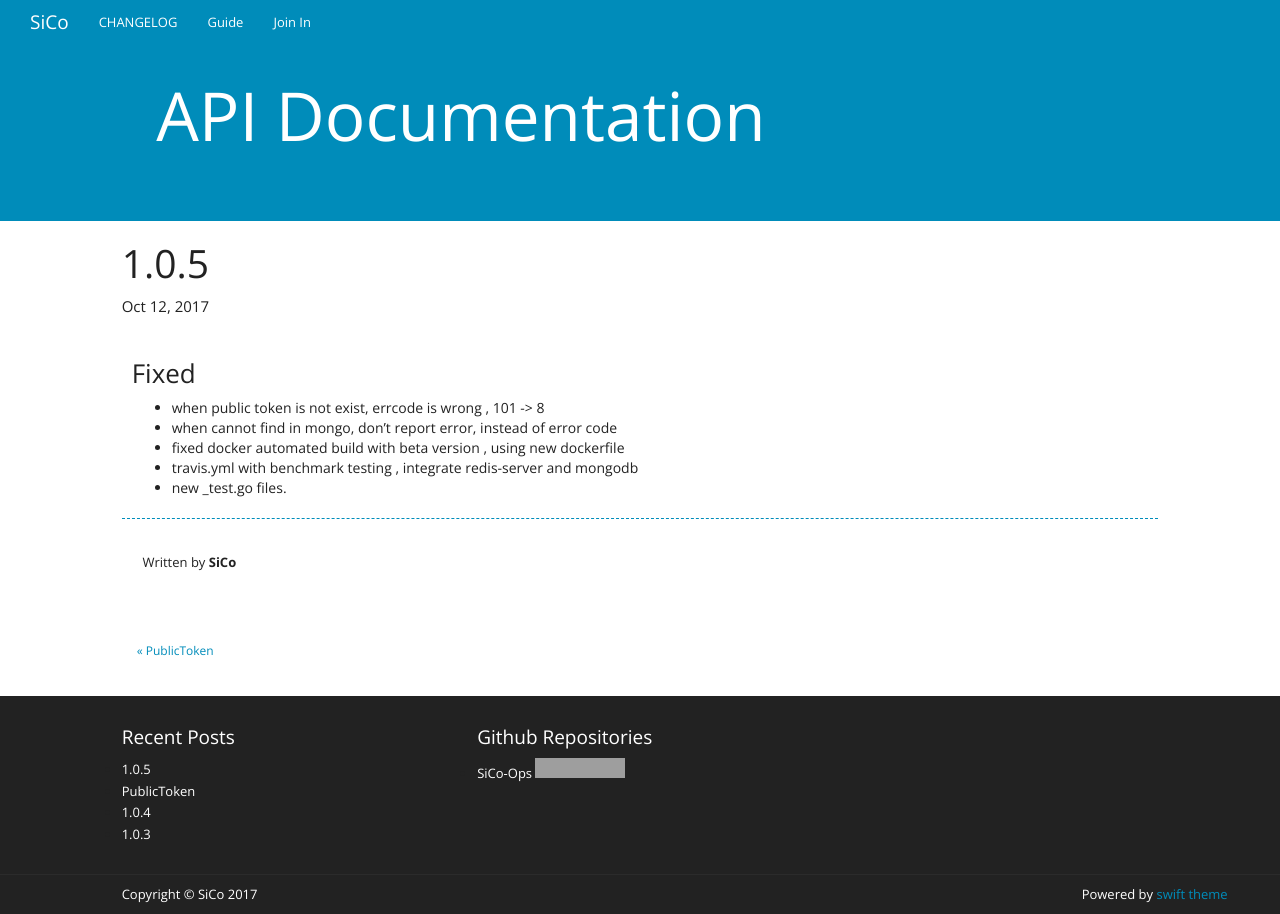
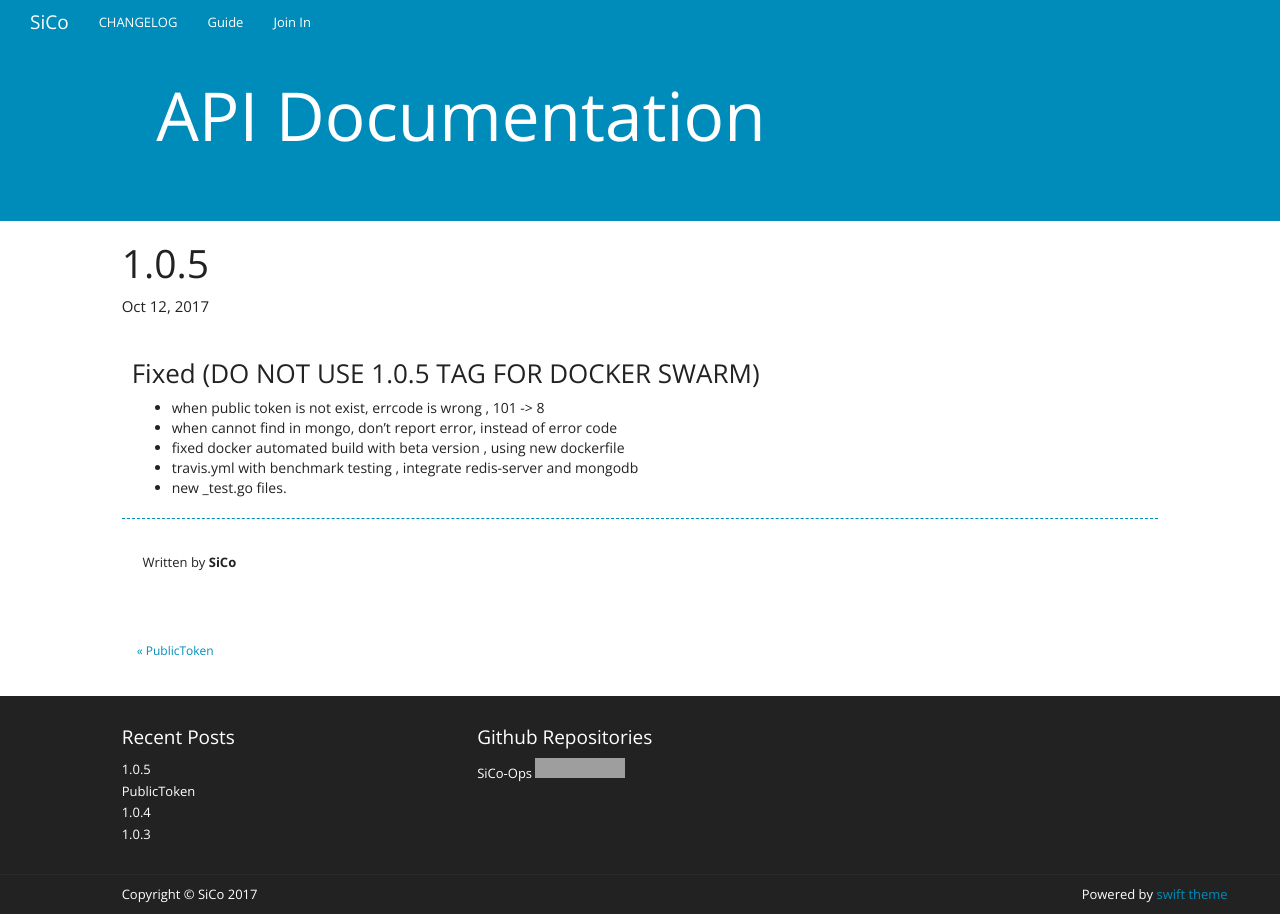
Before and after one commit to SICO-SYS/SiCo-Ops.github.io, a Jekyll site: the page built from _posts/2017-10-12-1.0.5.md, in a window 1280 px wide. Built offline with Jekyll 4.4.1, drawn with Linux system fonts in a browser that asks for light colours; nearby versions of some CDN libraries; comment, search, counter and statistics services are not loaded; grey boxes are pictures that could not be loaded.

Commit message:
warning for 1.0.5

```diff
--- a/_posts/2017-10-12-1.0.5.md
+++ b/_posts/2017-10-12-1.0.5.md
@@ -5,7 +5,7 @@ layout: post
 category: CHANGELOG
 comments: true
 ---
-### Fixed
+### Fixed (DO NOT USE 1.0.5 TAG FOR DOCKER SWARM)
 - when public token is not exist, errcode is wrong , 101 -> 8
 - when cannot find in mongo, don't report error, instead of error code
 - fixed docker automated build with beta version , using new dockerfile
```
